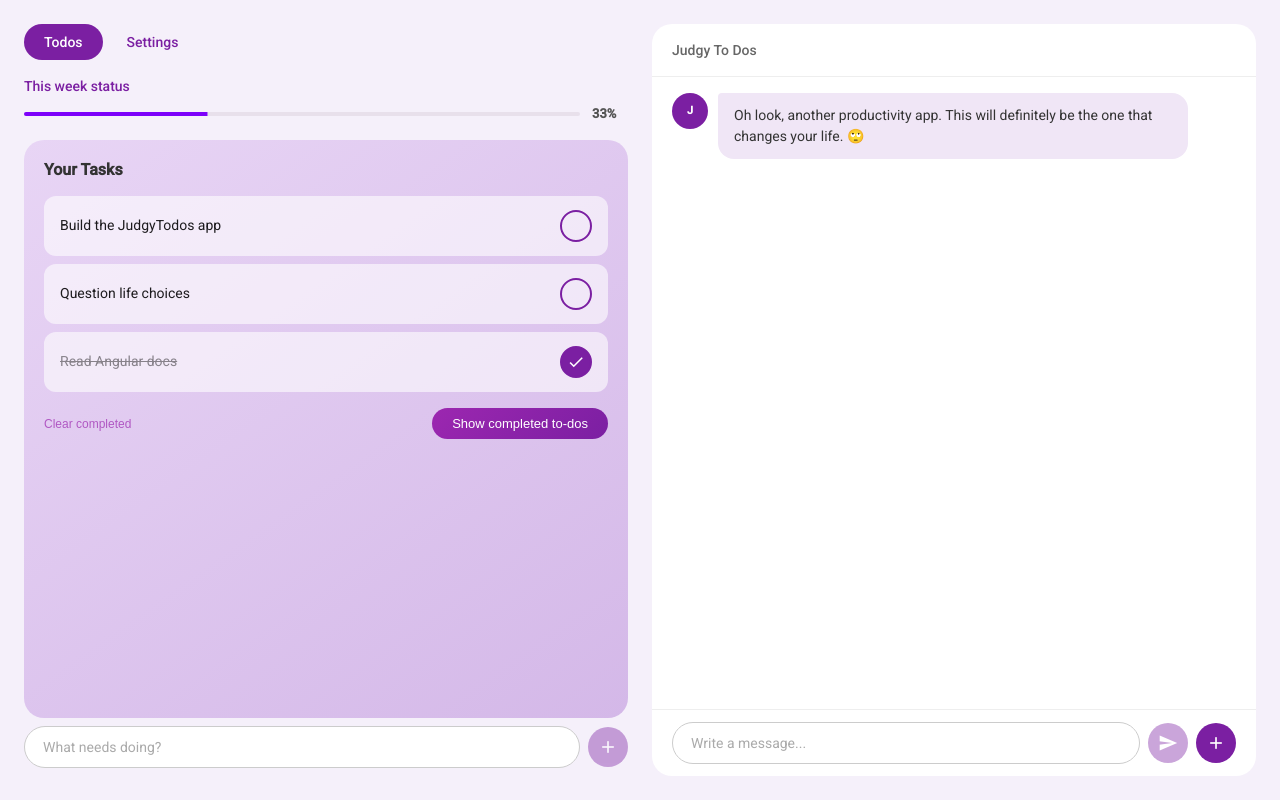
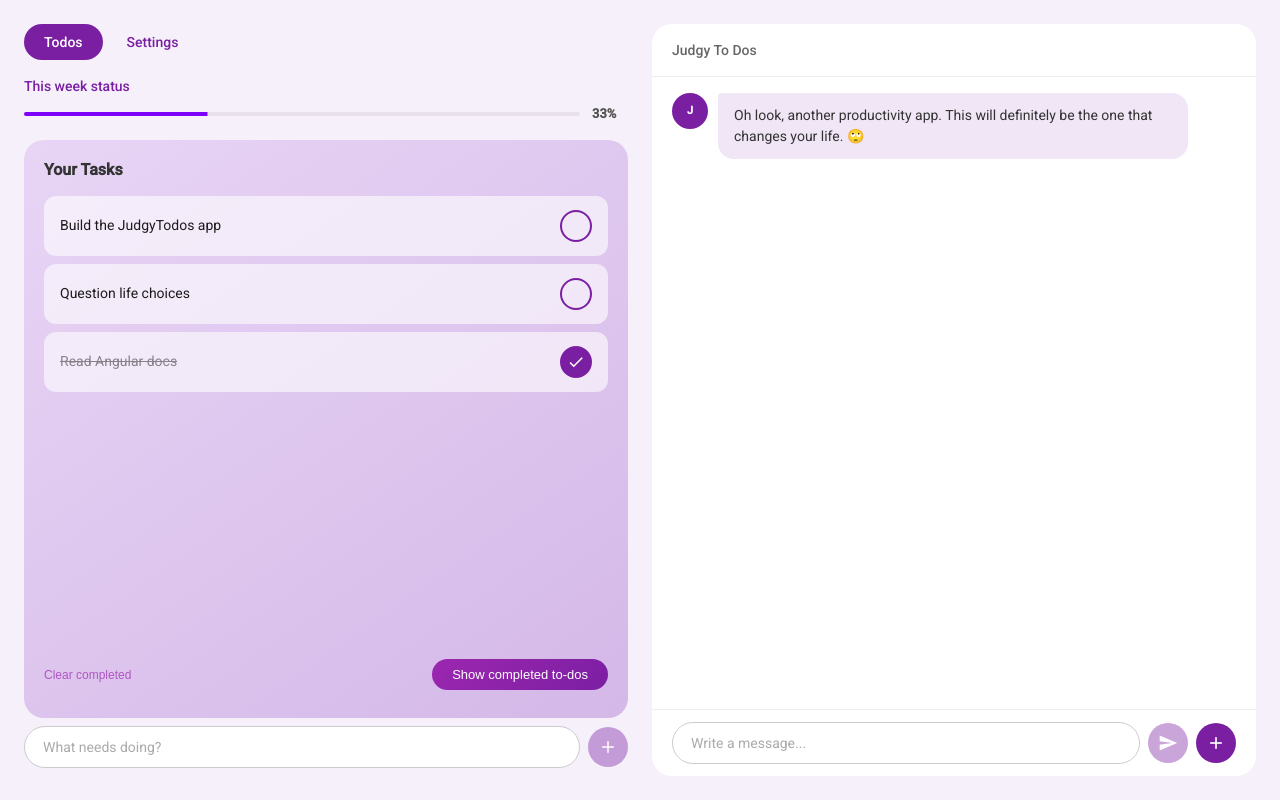
Before and after one commit to monik182/judgy-todo, an Angular app: page /todos in a window 1280 px wide. Built offline with nearby package versions, Linux system fonts and the light colour scheme.

Commit message:
improve layout

```diff
--- a/src/app/app.html
+++ b/src/app/app.html
@@ -1,5 +1,5 @@
 <div class="app-layout">
-  <div class="app-layout__main">
+  <div class="app-layout__left">
     <nav class="app-nav">
       <a class="app-nav__link" routerLink="/todos" routerLinkActive="app-nav__link--active">Todos</a>
       <a class="app-nav__link" routerLink="/settings" routerLinkActive="app-nav__link--active">Settings</a>
@@ -8,9 +8,11 @@
       <router-outlet />
     </div>
   </div>
-  @defer (on idle) {
-    <app-judge-panel />
-  } @placeholder {
-    <div class="loading-judge">Loading judge...</div>
-  }
+  <div class="app-layout__right">
+    @defer (on idle) {
+      <app-judge-panel />
+    } @placeholder {
+      <div class="loading-judge">Loading judge...</div>
+    }
+  </div>
 </div>
--- a/src/app/app.scss
+++ b/src/app/app.scss
@@ -8,20 +8,24 @@
   background-color: #f5f0fa;
 }
 
-.app-layout__main {
+.app-layout__left,
+.app-layout__right {
   display: flex;
   flex-direction: column;
   min-height: 0;
+  overflow: hidden;
 }
 
-.app-layout__content {
-  flex: 1;
-  min-height: 0;
+.app-layout__right {
+  > * {
+    flex: 1;
+  }
 }
 
 .app-nav {
   display: flex;
   gap: 4px;
+  flex-shrink: 0;
   margin-bottom: 16px;
 }
 
@@ -49,6 +53,18 @@
   }
 }
 
-.app-layout__judge {
+.app-layout__content {
+  flex: 1;
   min-height: 0;
+  display: flex;
+  flex-direction: column;
+  overflow: hidden;
+
+  > * {
+    // flex: 1;
+    min-height: 0;
+    display: flex;
+    flex-direction: column;
+    overflow: hidden;
+  }
 }
--- a/src/app/features/judge/judge-panel.component.ts
+++ b/src/app/features/judge/judge-panel.component.ts
@@ -39,6 +39,7 @@ import { JudgeInputComponent } from './judge-input.component';
       background: white;
       border-radius: 20px;
       overflow: hidden;
+      flex: 1;
     }
     .judge-panel__header {
       padding: 16px 20px;
--- a/src/app/features/settings/settings.component.ts
+++ b/src/app/features/settings/settings.component.ts
@@ -48,10 +48,18 @@ import { SettingsData } from './settings.model';
     </div>
   `,
   styles: `
+    :host {
+      display: flex;
+      flex-direction: column;
+      flex: 1;
+      min-height: 0;
+      overflow: hidden;
+    }
     .settings-component {
       display: flex;
       flex-direction: column;
       height: 100%;
+      overflow: hidden;
     }
 
     .settings-title {
--- a/src/app/features/todos/todo.component.ts
+++ b/src/app/features/todos/todo.component.ts
@@ -45,10 +45,18 @@ import { Priority, TodoFilter } from '../../shared/models/todo.model';
     </div>
   `,
   styles: `
+    :host {
+      display: flex;
+      flex-direction: column;
+      flex: 1;
+      min-height: 0;
+      overflow: hidden;
+    }
     .todo-panel {
       height: 100%;
       display: flex;
       flex-direction: column;
+      overflow: hidden;
     }
     .todo-panel__card {
       background: linear-gradient(145deg, #e8d5f5, #d4b8e8);
@@ -56,7 +64,8 @@ import { Priority, TodoFilter } from '../../shared/models/todo.model';
       padding: 20px;
       flex: 1;
       min-height: 0;
-      overflow-y: auto;
+      display: flex;
+      flex-direction: column;
     }
     .todo-panel__title {
       font-size: 16px;
@@ -65,7 +74,9 @@ import { Priority, TodoFilter } from '../../shared/models/todo.model';
       color: #333;
     }
     .todo-panel__list {
-      min-height: 80px;
+      flex: 1;
+      min-height: 0;
+      overflow-y: auto;
     }
     .todo-panel__empty {
       text-align: center;
--- a/src/styles.scss
+++ b/src/styles.scss
@@ -7,6 +7,7 @@
 
 html {
   height: 100%;
+  overflow: hidden;
   @include mat.theme(
     (
       color: (
@@ -26,5 +27,6 @@ body {
   font: var(--mat-sys-body-medium);
   margin: 0;
   height: 100%;
+  overflow: hidden;
 }
 /* You can add global styles to this file, and also import other style files */
```
